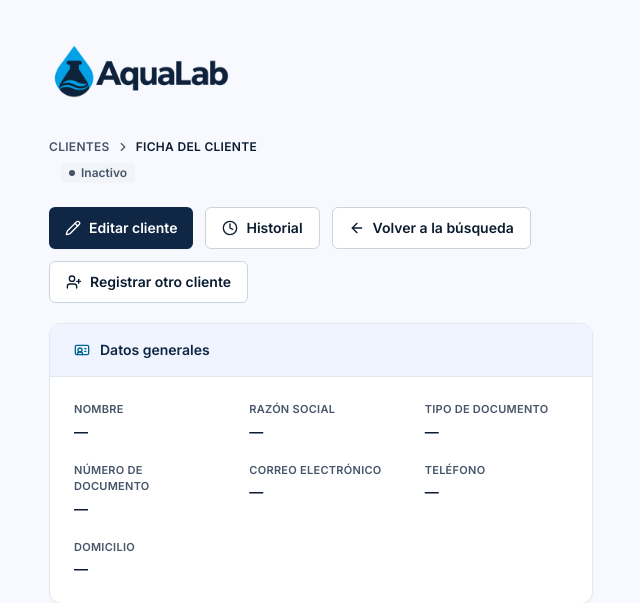
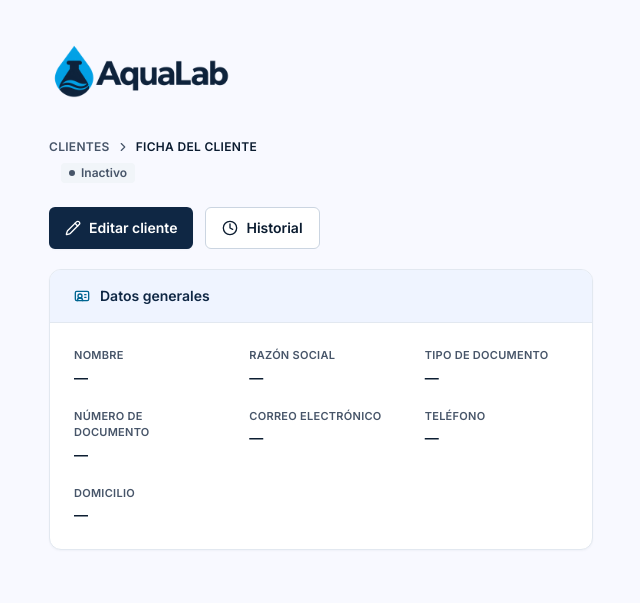
Before and after one commit to juampajuan/AquaLab, a Django app: template clientes/templates/clientes/detalle.html in a window 1280 px wide. Shown: the top 603 px of the page, without its empty margins (319-959 px from the left). Run offline with Django 5.2, Linux system fonts and the light colour scheme; the template is opened without the code that fills it, so the values that code supplies are empty; style sheets or scripts are compiled from the project's sources.

Commit message:
feat(clientes): SCRUM-82 – ficha del cliente sin «Volver a la búsqueda» ni «Registrar otro cliente»

```diff
--- a/clientes/templates/clientes/detalle.html
+++ b/clientes/templates/clientes/detalle.html
@@ -20,12 +20,6 @@
       <a href="{% url 'clientes:historial' cliente.pk %}" class="btn btn-secundario">
         {% include "ui/icono.html" with nombre="clock" clase="size-4" %} Historial
       </a>
-      <a href="{% url 'clientes:buscar' %}" class="btn btn-secundario">
-        {% include "ui/icono.html" with nombre="arrow-left" clase="size-4" %} Volver a la búsqueda
-      </a>
-      <a href="{% url 'clientes:registrar' %}" class="btn btn-secundario">
-        {% include "ui/icono.html" with nombre="user-plus" clase="size-4" %} Registrar otro cliente
-      </a>
     </div>
 
     <section class="tarjeta overflow-hidden">
```
Also changed, not shown: clientes/tests/test_diseno.py (+1 -1 lines).
